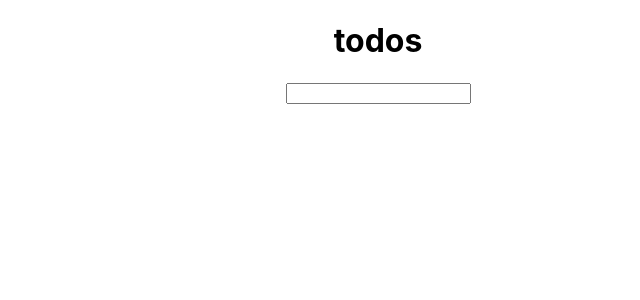
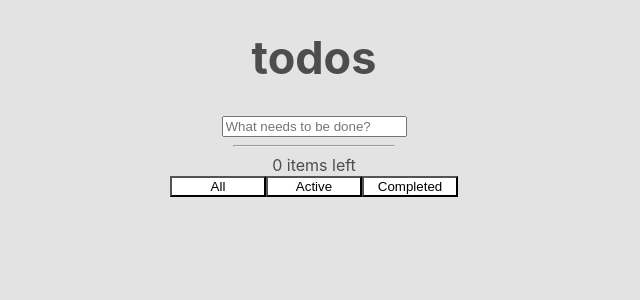
Before and after one commit to UlyanaShnyr/todo_react, a React (Create React App) app: page / in a window 1280 px wide. Shown: the top 300 px of the page, without its empty margins (262-902 px from the left). Built offline with nearby package versions, Linux system fonts and the light colour scheme.

Commit message:
Last version with a little styles

```diff
--- a/package.json
+++ b/package.json
@@ -2,7 +2,7 @@
   "name": "todo",
   "version": "0.1.0",
   "private": true,
-  "homepage":"https://ulyanashnyr.github.io/todo_react",
+  "homepage":"https://ulyanashnyr.github.io/todo_react" ,
   "dependencies": {
     "gh-pages": "^2.0.1",
     "react": "^16.8.3",
--- a/public/index.html
+++ b/public/index.html
@@ -37,5 +37,7 @@
       To begin the development, run `npm start` or `yarn start`.
       To create a production bundle, use `npm run build` or `yarn build`.
     -->
+
+
   </body>
 </html>
--- a/src/App.css
+++ b/src/App.css
@@ -1,5 +1,6 @@
 .App {
   text-align: center;
+
 }
 
 .App-logo {
--- /dev/null
+++ b/src/Todo.js
@@ -0,0 +1,13 @@
+import React from 'react';
+export default(props)=>(
+
+<div style={{display:"flex", justifyContent:"center",paddingTop:20}}>
+
+
+<div style={{ textDecoration: props.todo.complite ? "line-through":"", paddingRight:60, fontSize:20,width:"80%", }}
+onClick={props.selectTab}>
+    {props.todo.text}
+</div>
+<button onClick={props.deleteTodo} style={{backgroundColor: 'transparent', borderWidth: 0,fontSize:20, color:'red', width:"20%"}}>x</button>
+</div>
+)
--- a/src/TodoList.js
+++ b/src/TodoList.js
@@ -1,10 +1,11 @@
 import React, { Component } from 'react';
 import TodoForm from './TodoForm';
-
+import Todo from './Todo';
 
 class TodoList extends Component {
   state={
-      todos:[]
+      todos:[],
+      showFilter:'all'
   }
 
   addTodo=(todo)=>{
@@ -12,14 +13,100 @@ class TodoList extends Component {
       todos:[todo, ...this.state.todos]
       })
   }
+  selectTab=(id)=>{
+    this.setState({
+      todos:this.state.todos.map(todo=>{
+        if(todo.id===id){
 
+          return{
+
+            id:todo.id,
+            text:todo.text,
+            complite:!todo.complite
+          };
+
+        }else{
+
+          return todo;
+        };
+      })
+      })
+  };
+  updateShowFilter=(filterName)=>{
+    this.setState({
+      showFilter:filterName,
+    })
+  }
+
+  handleDeleteTodo=(id)=>{
+    this.setState({
+      todos:this.state.todos.filter(todo=>todo.id!==id)
+    })
+
+  }
+
+  clearCompleted=()=>{
+    this.setState({
+      todos:this.state.todos.filter(todo=>!todo.complite)
+    })
+
+  }
   render() {
+    let todos=[];
+
+    if(this.state.showFilter==='all') {
+      this.state={
+        todos:this.state.todos
+      }
+
+
+
+    }else if(this.state.showFilter==='active'){
+      this.state={
+        todos:this.state.todos.filter(todo=>!todo.complite),
+
+    }
+
+
+    }
+    else if(this.state.showFilter==='completed'){
+      this.state={
+        todos:this.state.todos.filter(todo=>todo.complite)
+      }
+
+
+    }
     return (
       <div>
         <TodoForm onSubmit={this.addTodo}/>
         {this.state.todos.map(todo=>(
-        <div key={todo.id}>{todo.text}</div>
+
+          <Todo
+          key={todo.id}
+          todo={todo}
+          selectTab={()=>this.selectTab(todo.id)}
+          deleteTodo={()=>this.handleDeleteTodo(todo.id)}
+          showAll={()=>this.handleShowAll()}
+          />
         ))}
+        <hr style={{width:160, borderWidth: 0.3}}/>
+        <div >
+          {this.state.todos.filter(todo=>!todo.complite).length} items left
+
+        </div>
+        <div>
+        <button class="button" onClick={()=>this.updateShowFilter("all")} >All</button>
+        <button class="button" onClick={()=>this.updateShowFilter("active")} >Active</button>
+        <button class="button" onClick={()=>this.updateShowFilter("completed")}>Completed</button>
+        {this.state.todos.filter(todo=>todo.complite).length?
+        <button class="button" onClick={()=>this.clearCompleted()}>Clear completed</button>:
+        null }
+        </div>
+
+
+
+
+
       </div>
     );
   }
--- a/src/index.css
+++ b/src/index.css
@@ -1,6 +1,8 @@
 body {
-  margin: 0;
-  padding: 0;
+  margin-left: 30%;
+  width: 30%;
+  color:#4d4d4d;
+  background-color: #e4e3e3;
   font-family: -apple-system, BlinkMacSystemFont, "Segoe UI", "Roboto", "Oxygen",
     "Ubuntu", "Cantarell", "Fira Sans", "Droid Sans", "Helvetica Neue",
     sans-serif;
@@ -12,3 +14,17 @@ code {
   font-family: source-code-pro, Menlo, Monaco, Consolas, "Courier New",
     monospace;
 }
+
+.button{
+  background-color:white;
+  width:25%;
+}
+button:hover  {
+  cursor: pointer;
+ color:orangered;
+font-size: 15px;
+}
+h1{
+  font-size: 45px;
+
+}
```
Also changed, not shown: src/TodoForm.js (+7 -6 lines).
